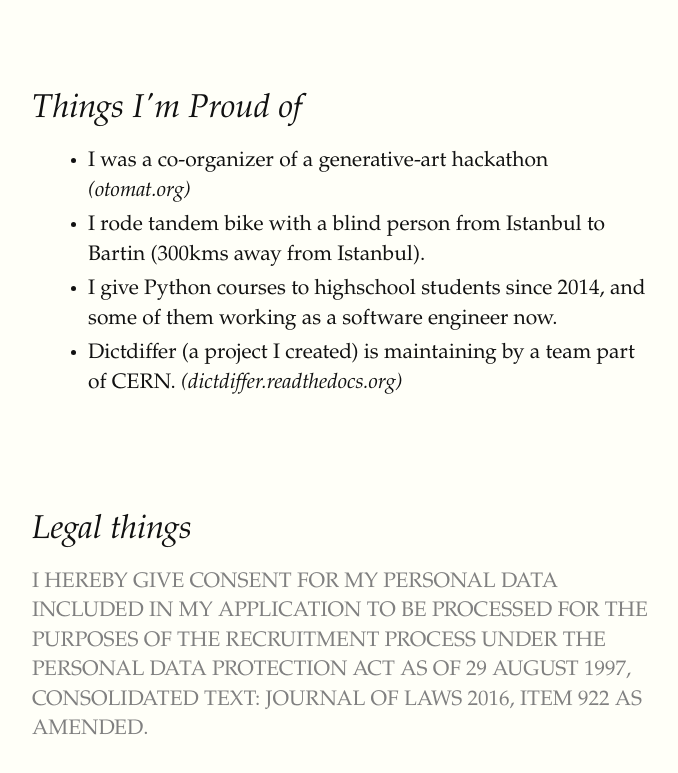
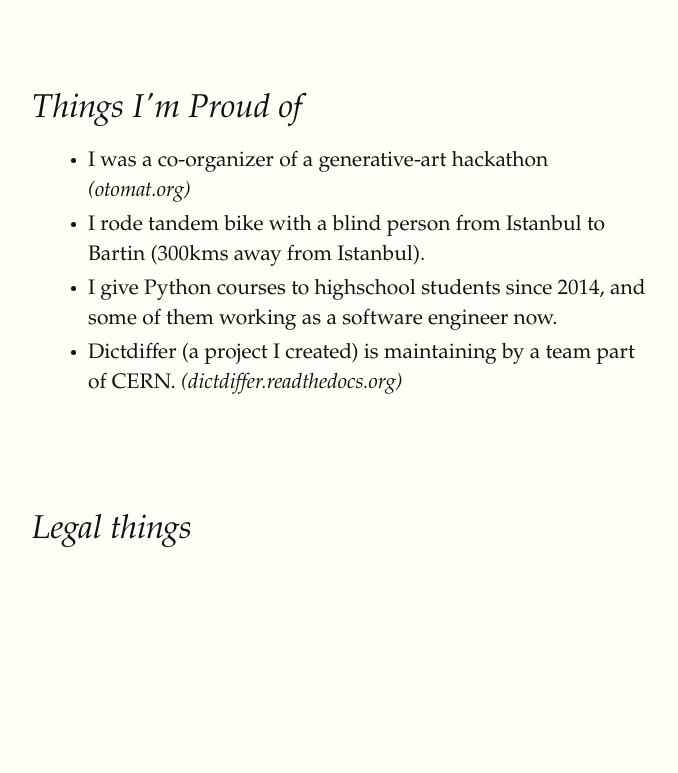
Before and after one commit to fatiherikli/LEGAL-THINGS, a plain HTML site: page index.html in a window 1280 px wide. Shown: the part 1843-2616 px from the top of the page, without its empty margins (128-806 px from the left). After the commit the page ends 2509 px from the top, so only its background shows below. Drawn offline with Linux system fonts and the light colour scheme; a web font is replaced by a local one.

Commit message:
Update index.html

```diff
--- a/index.html
+++ b/index.html
@@ -211,7 +211,6 @@
       <section>
         <h2 id="epilogue"><br> Legal things</h2>
 
-        <p  style="line-height: 1.4em; color: gray">I HEREBY GIVE CONSENT FOR MY PERSONAL DATA INCLUDED IN MY APPLICATION TO BE PROCESSED FOR THE PURPOSES OF THE RECRUITMENT PROCESS UNDER THE PERSONAL DATA PROTECTION ACT AS OF 29 AUGUST 1997, CONSOLIDATED TEXT: JOURNAL OF LAWS 2016, ITEM 922 AS AMENDED.</p>
       </section>
     </article>
   </body>
```
